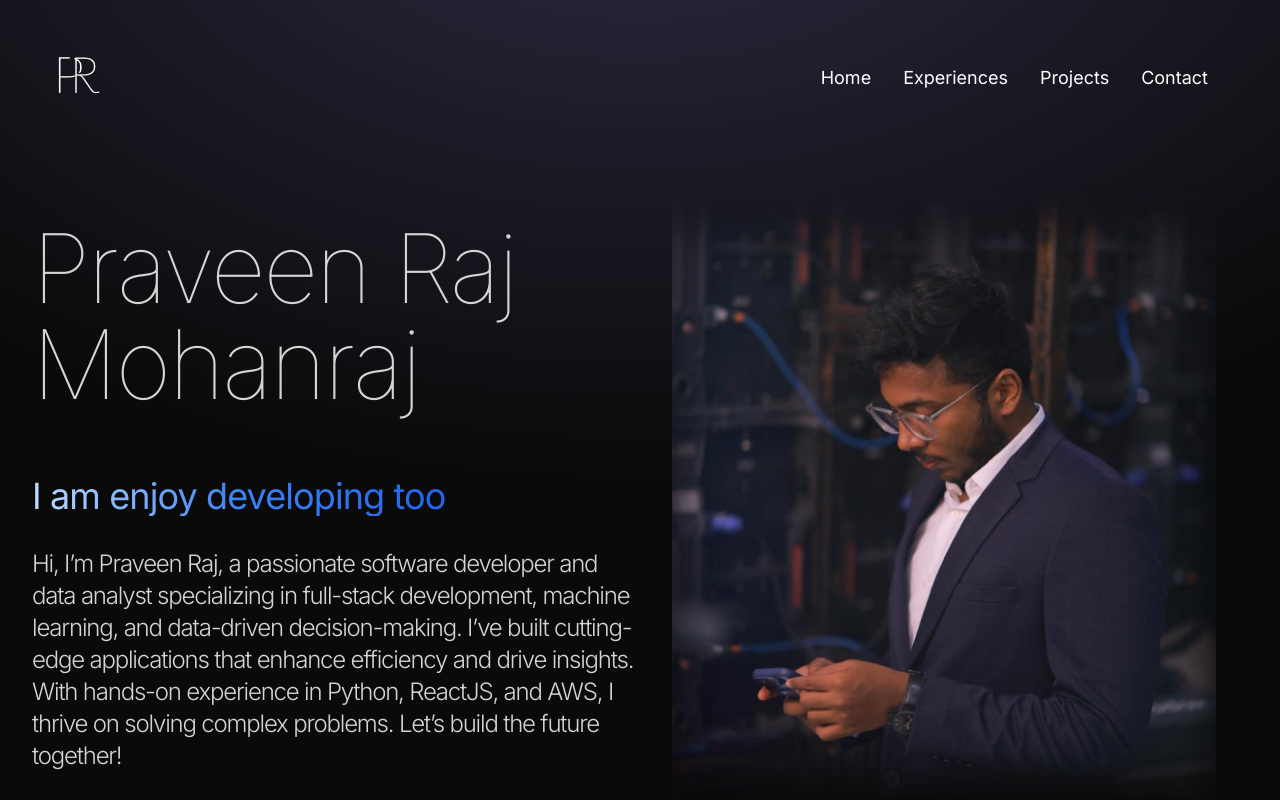
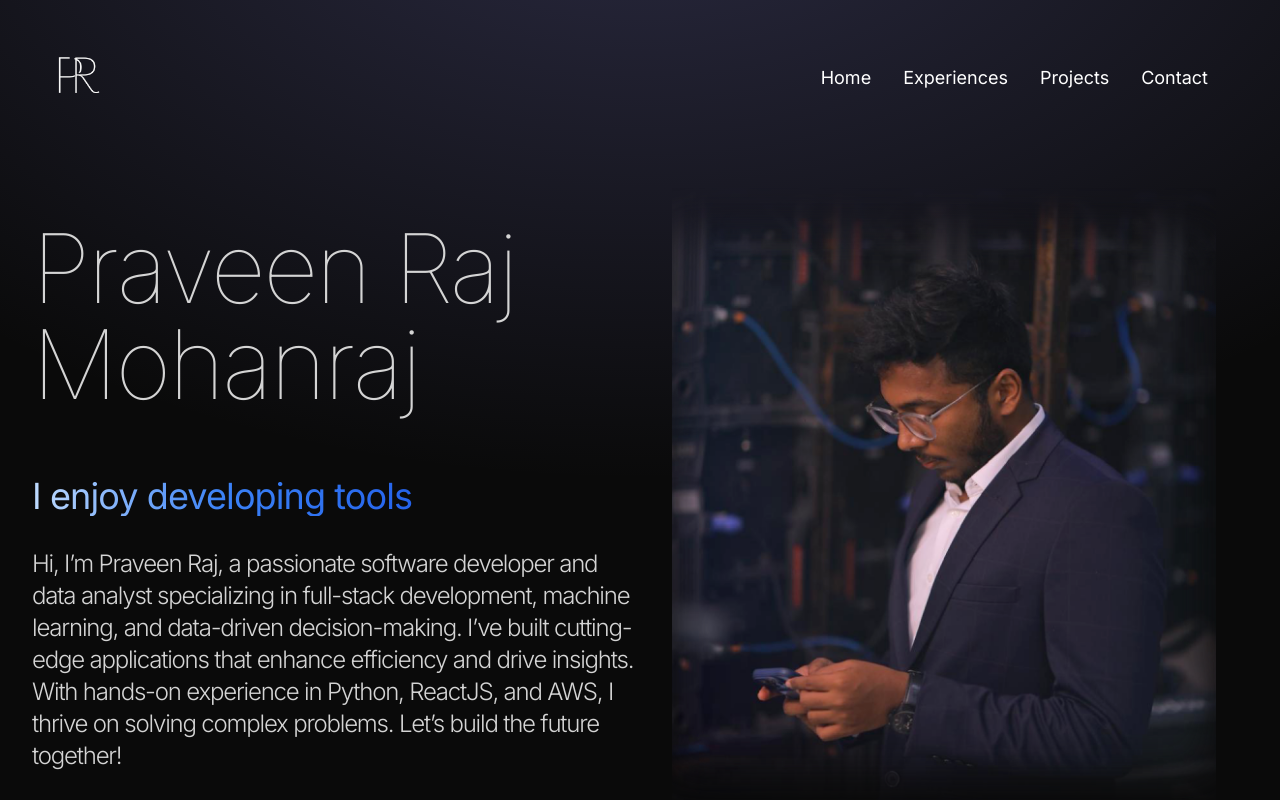
Before and after one commit to praveen-raj-m/mysite, a React (Vite) app: page / in a window 1280 px wide. Shown: the top 800 px of the page. Built offline with nearby package versions, Linux system fonts and the light colour scheme.

Commit message:
Update Hero.jsx

```diff
--- a/src/components/Hero.jsx
+++ b/src/components/Hero.jsx
@@ -42,7 +42,7 @@ const Hero = () => {
     words={[
       "am a Full Stack Developer",
       "am a Data Analyst",
-      "am enjoy developing tools",
+      "enjoy developing tools",
       "never say no to a hike",
     ]}
     loop
```
